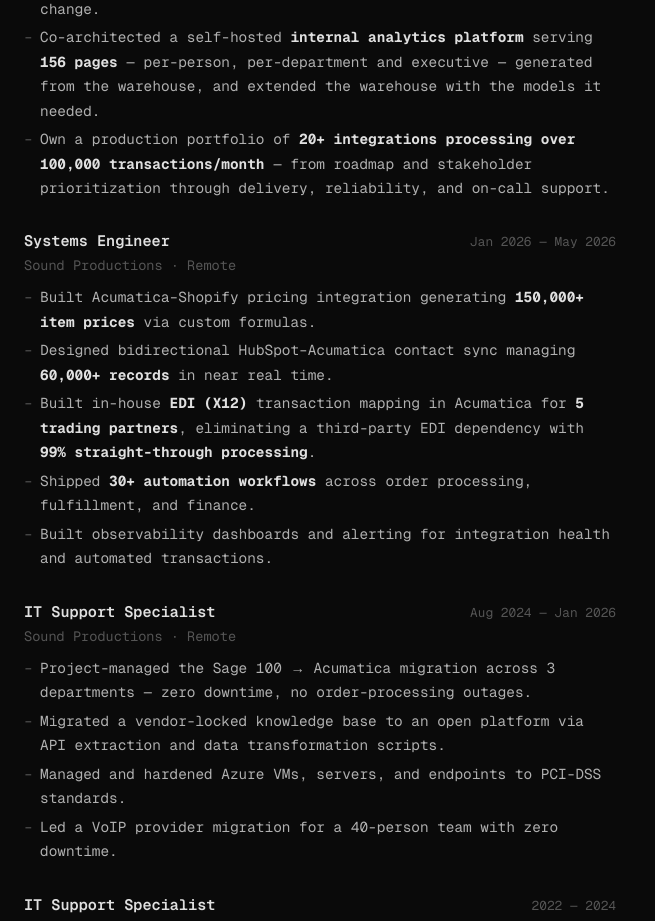
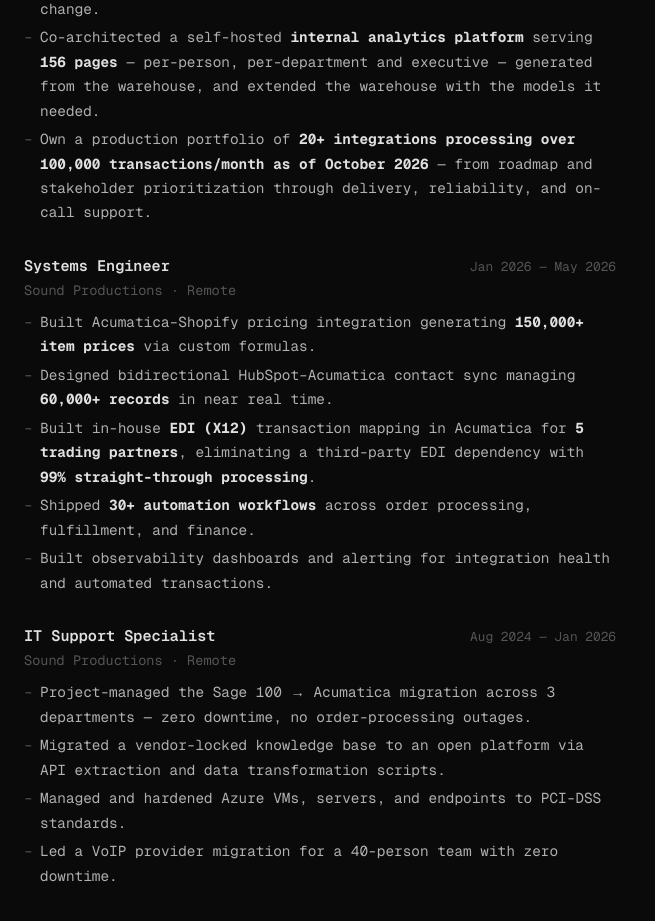
Before and after one commit to tylercyert/tylercyert.com, a Next.js app: page / in a window 1280 px wide. Shown: the part 940-1861 px from the top of the page, without its empty margins (0-655 px from the left). Built offline with nearby package versions, Linux system fonts and the light colour scheme.

Commit message:
Date transaction volume baseline (#12)

```diff
--- a/app/page.tsx
+++ b/app/page.tsx
@@ -39,7 +39,7 @@ export default function Home() {
             <li>Build an internal knowledge assistant in Microsoft Teams backed by a VitePress/GitHub knowledge base, pgvector retrieval, n8n orchestration, and Azure Bot Service.</li>
             <li>Architected the company&apos;s <strong>data warehouse</strong> and built it with another developer — a bronze/silver PostgreSQL model over Acumatica, HubSpot, RingCentral and Freshservice covering <strong>111 entities across 9 schemas</strong>, with schema managed as <strong>198 numbered forward migrations</strong>, drift detection, and a restore test that runs before any risky change.</li>
             <li>Co-architected a self-hosted <strong>internal analytics platform</strong> serving <strong>156 pages</strong> — per-person, per-department and executive — generated from the warehouse, and extended the warehouse with the models it needed.</li>
-            <li>Own a production portfolio of <strong>20+ integrations processing over 100,000 transactions/month</strong> — from roadmap and stakeholder prioritization through delivery, reliability, and on-call support.</li>
+            <li>Own a production portfolio of <strong>20+ integrations processing over 100,000 transactions/month as of October 2026</strong> — from roadmap and stakeholder prioritization through delivery, reliability, and on-call support.</li>
           </ul>
         </div>
 
```
